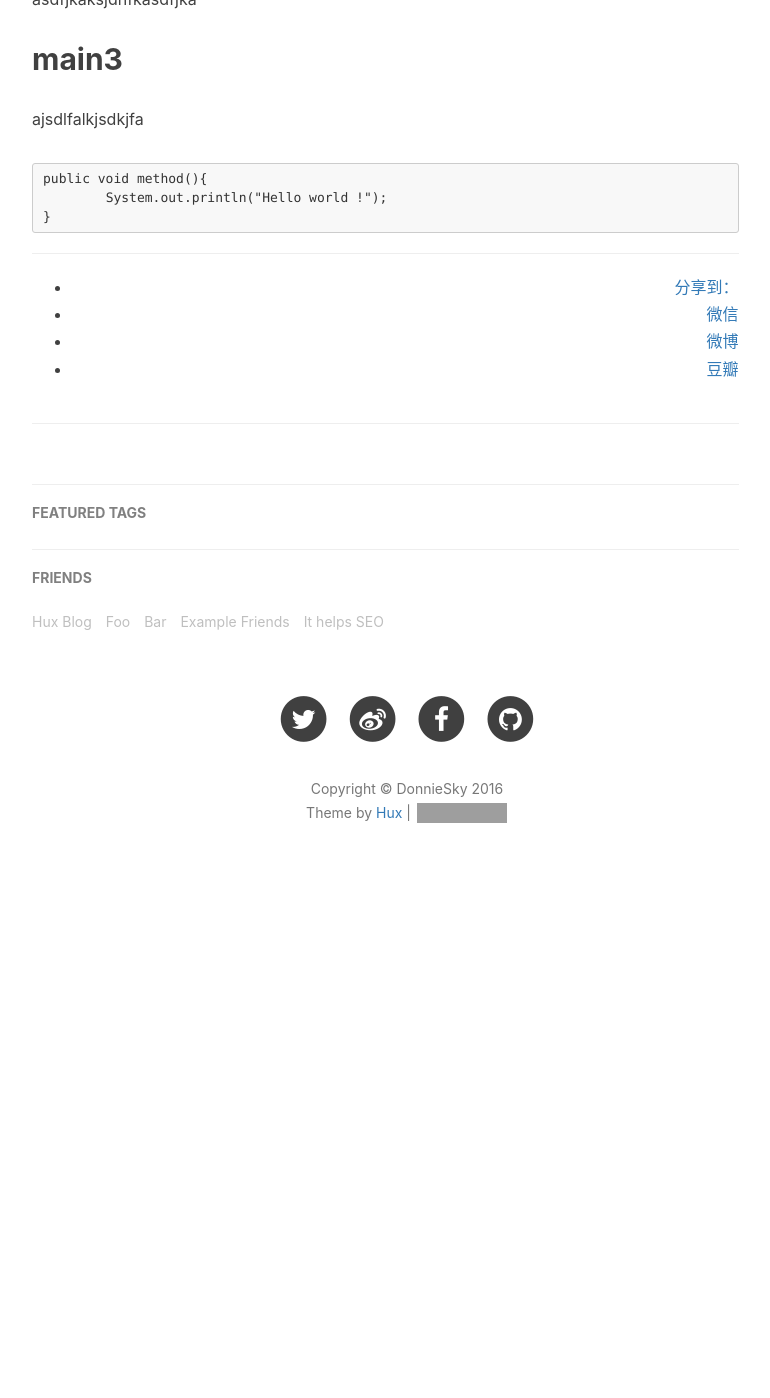
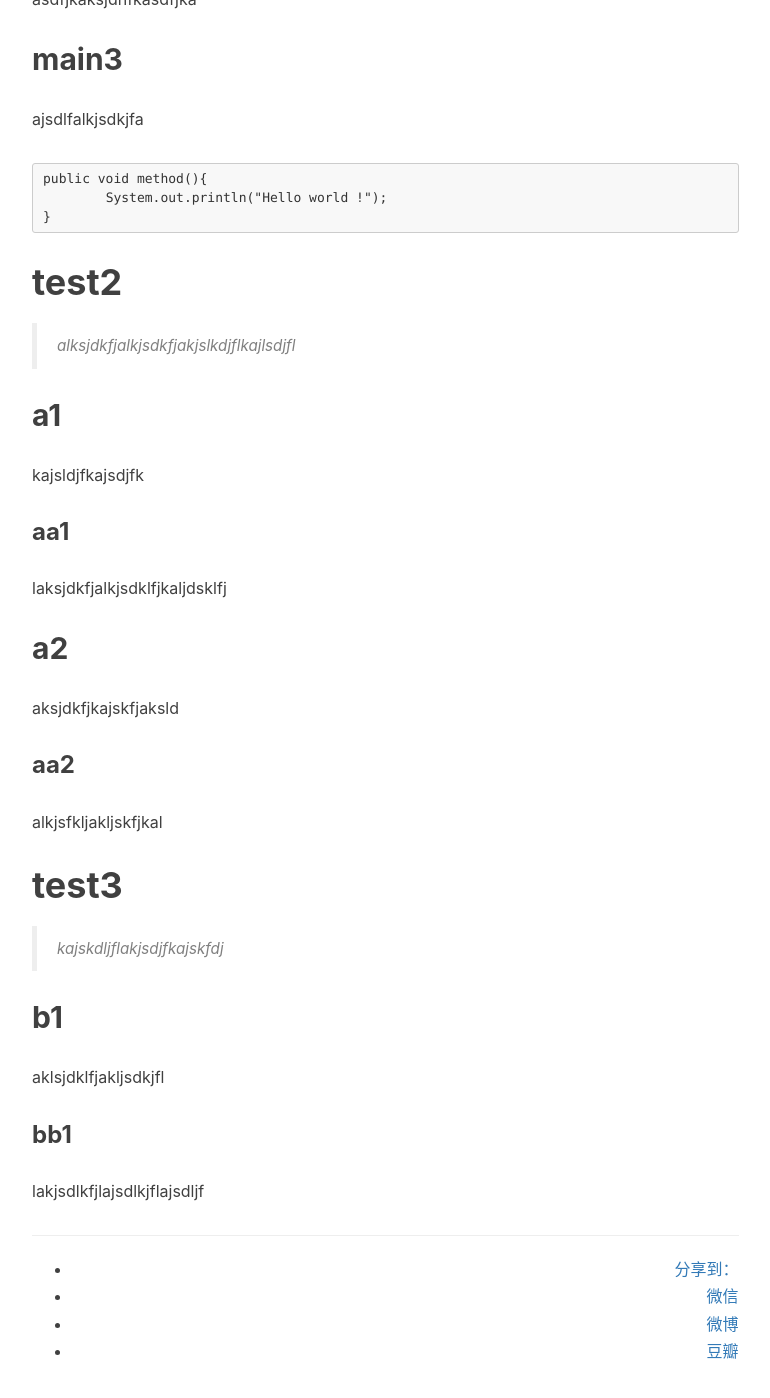
Before and after one commit to doghex/donniesky.github.io, a Jekyll site: the page built from _posts/2016-04-09-hello.markdown, in a window 1280 px wide and 1400 px high, scrolled down 1056 px. Shown: the whole window, without its empty margins (233-1003 px from the left). Built offline with Jekyll 4.4.1, drawn with Linux system fonts in a browser that asks for light colours; nearby versions of some CDN libraries; comment, search, counter and statistics services are not loaded; before the commit the page ends 1973 px from its top, so only the background shows below that; grey boxes are pictures that could not be loaded.

Commit message:
update test md
test blog

````diff
--- a/_posts/2016-04-09-hello.markdown
+++ b/_posts/2016-04-09-hello.markdown
@@ -38,3 +38,33 @@ public void method(){
 	System.out.println("Hello world !");
 }
 ```
+
+# test2
+
+> alksjdkfjalkjsdkfjakjslkdjflkajlsdjfl
+
+## a1
+
+kajsldjfkajsdjfk
+
+### aa1
+laksjdkfjalkjsdklfjkaljdsklfj
+
+## a2
+aksjdkfjkajskfjaksld
+
+### aa2
+
+alkjsfkljakljskfjkal
+
+# test3
+
+> kajskdljflakjsdjfkajskfdj
+
+## b1
+
+aklsjdklfjakljsdkjfl
+
+### bb1
+
+lakjsdlkfjlajsdlkjflajsdljf
````
